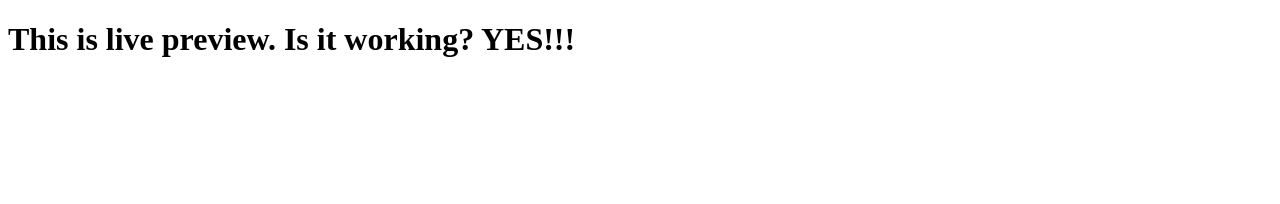
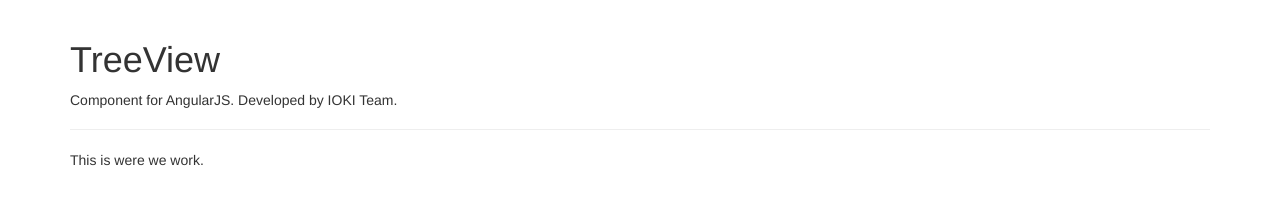
Before and after one commit to IOKI/ioki-treeview, a website: page demo/development.html in a window 1280 px wide. Drawn offline with nearby package versions, Linux system fonts and the light colour scheme.

Commit message:
+Bootstrap

```diff
--- a/bower.json
+++ b/bower.json
@@ -16,6 +16,7 @@
     "angular": "1.2.14"
   },
   "devDependencies": {
-        "angular-mocks": "1.2.14"
+    "angular-mocks": "1.2.14",
+    "bootstrap": "~3.1.1"
   }
 }
--- a/demo/development.html
+++ b/demo/development.html
@@ -3,9 +3,21 @@
 <head>
     <meta charset="UTF-8">
     <title>TreeView Development</title>
+
+    <link rel="stylesheet" href="../bower_components/bootstrap/dist/css/bootstrap.css"/>
 </head>
 <body>
-    <h1>This is live preview. Is it working? YES!!!</h1>
+    <div class="container">
+        <div class="page-header">
+            <h1>TreeView</h1>
+            <p>Component for AngularJS. Developed by IOKI Team.</p>
+        </div>
+        <div class="workarea">
+            <!-- Enjoy this space and use it wisely. Good Luck! -->
+            <p>This is were we work.</p>
+        </div>
+    </div>
+
     <script src="../bower_components/angular/angular.js"></script>
 </body>
 </html>
```
Lines whose indentation alone changed are shown as unchanged.
